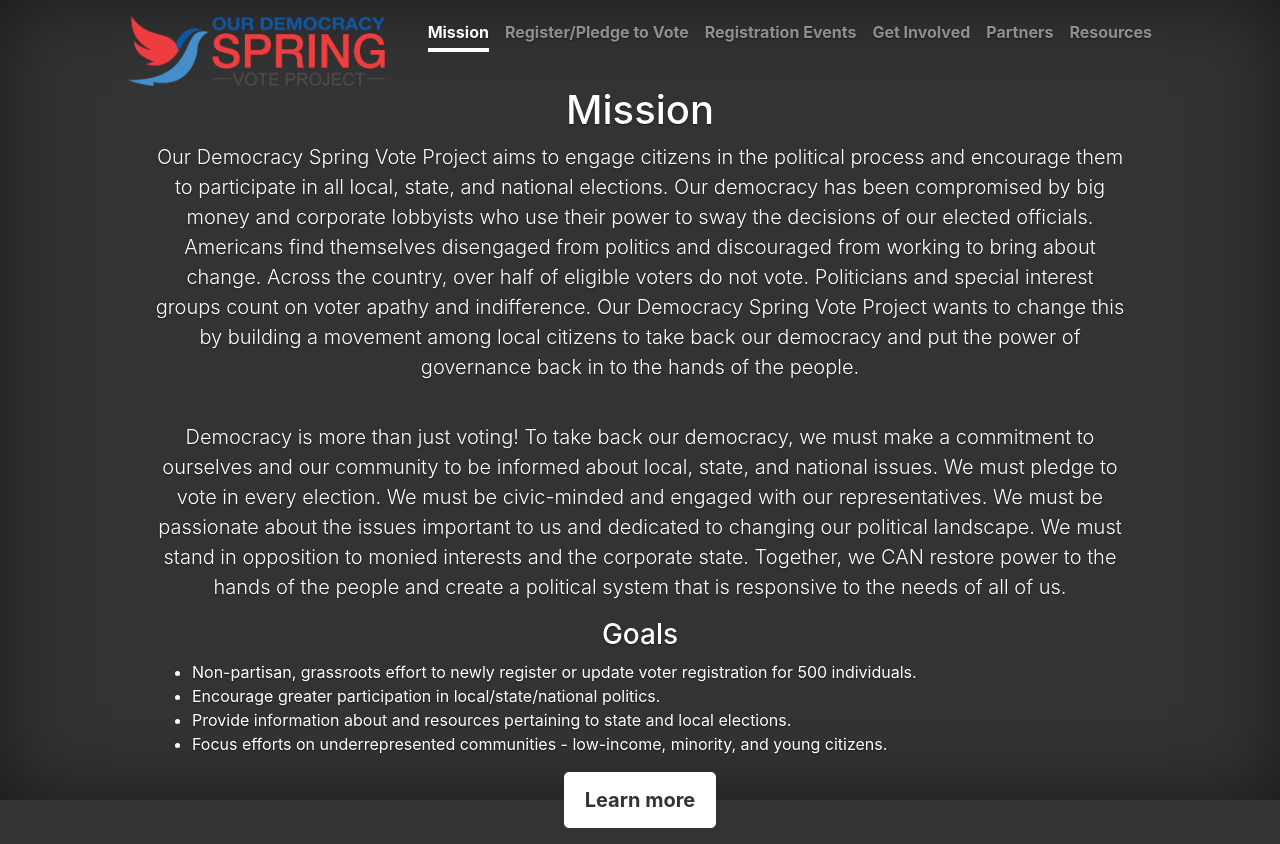
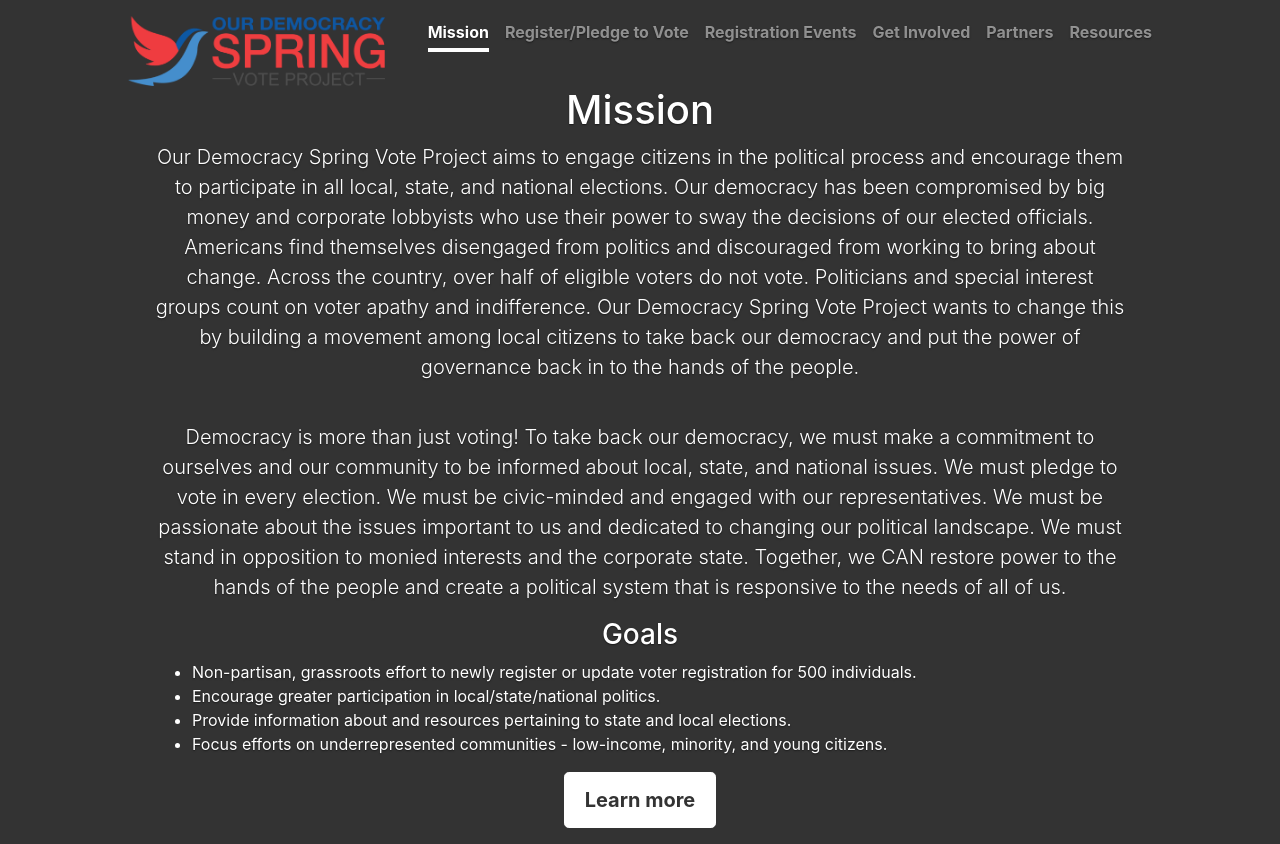
Before and after one commit to brettaking/brettaking.github.io, a plain HTML site: page ODS/ODS.html in a window 1280 px wide. Drawn offline with nearby package versions, Linux system fonts and the light colour scheme.

Commit message:
Update cover.css

```diff
--- a/ODS/css/cover.css
+++ b/ODS/css/cover.css
@@ -35,7 +35,7 @@ body {
   display: flex;
   color: #fff;
   text-shadow: 0 .05rem .1rem rgba(0, 0, 0, .5);
-  box-shadow: inset 0 0 5rem rgba(0, 0, 0, .5);
+  /*box-shadow: inset 0 0 5rem rgba(0, 0, 0, .5); */
 }
 
 .cover-container {
```
